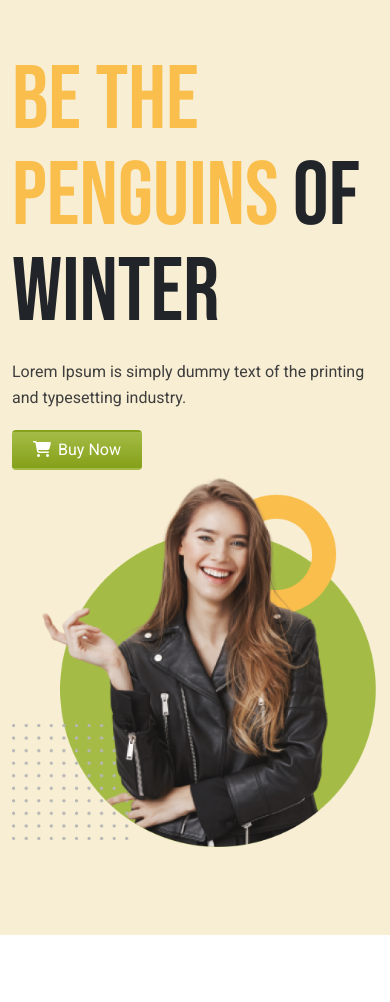
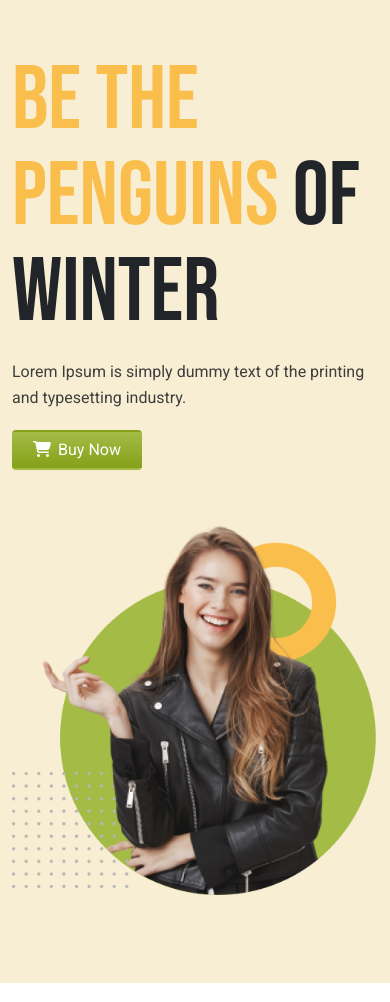
Before and after one commit to rifatjahan823/practice-8, a plain HTML site: page index.html in a window 390 px wide. Shown: the part 71-1073 px from the top of the page. Drawn offline with nearby package versions, Linux system fonts and the light colour scheme.

Commit message:
first commit

```diff
--- a/index.html
+++ b/index.html
@@ -46,8 +46,8 @@
           </nav>
       </div>
       <div class="container">
-         <div class="header-main row gx-5 py-5 d-flex align-items-center justify-content-center">
-             <div class="col-12 col-md-6 ">
+         <div class="header-main row g-5 py-5 d-flex align-items-center justify-content-center">
+             <div class="col-12 col-md-6 order-sm-2 order-md-1">
                <div>
                 <h1> <span class="color">Be the Penguins</span>
                     of Winter </h1>
@@ -56,7 +56,7 @@
                     <button class="btn btn-pill "><i class="fas fa-shopping-cart"></i> buy now</button>
                </div>
              </div>
-             <div class="col-12 col-md-6">
+             <div class="col-12 col-md-6 order-sm-1 order-md-2">
                  <div class="">
                      <img class="img-fluid"src="images/model.png" alt="">
                  </div>
@@ -190,7 +190,7 @@
         <div class="container">
             <div class="shopping-filter">
                 <div class="row g-5 d-flex align-items-center">
-                    <div class="col-12 col-md-6">
+                    <div class="col-12 col-md-6 order-sm-2 order-md-1">
                         <div class=" cart mb-3 row d-flex align-items-center">
                            <div class="col-12 col-md-4">
                             <img class="img-fluid" src="images/house.png" alt="">
@@ -202,7 +202,7 @@
                            </div>
                         </div>
                         <div class="cart  mb-3 row d-flex align-items-center">
-                            <div class="col-12 col-md-4">
+                            <div class="col-12 col-md-4 ">
                              <img class="img-fluid"  src="images/house.png" alt="">
                             </div>
                             <div class="col-12 col-md-8">
@@ -222,7 +222,7 @@
                             </div>
                          </div>
                     </div>
-                    <div class="col-12 col-md-6">
+                    <div class="col-12 col-md-6 order-sm-1 order-md-2">
                         <img class="img-fluid" src="images/shopping.png" alt="">
                     </div>
                 </div>
```
Also changed, not shown: 1 other file.
